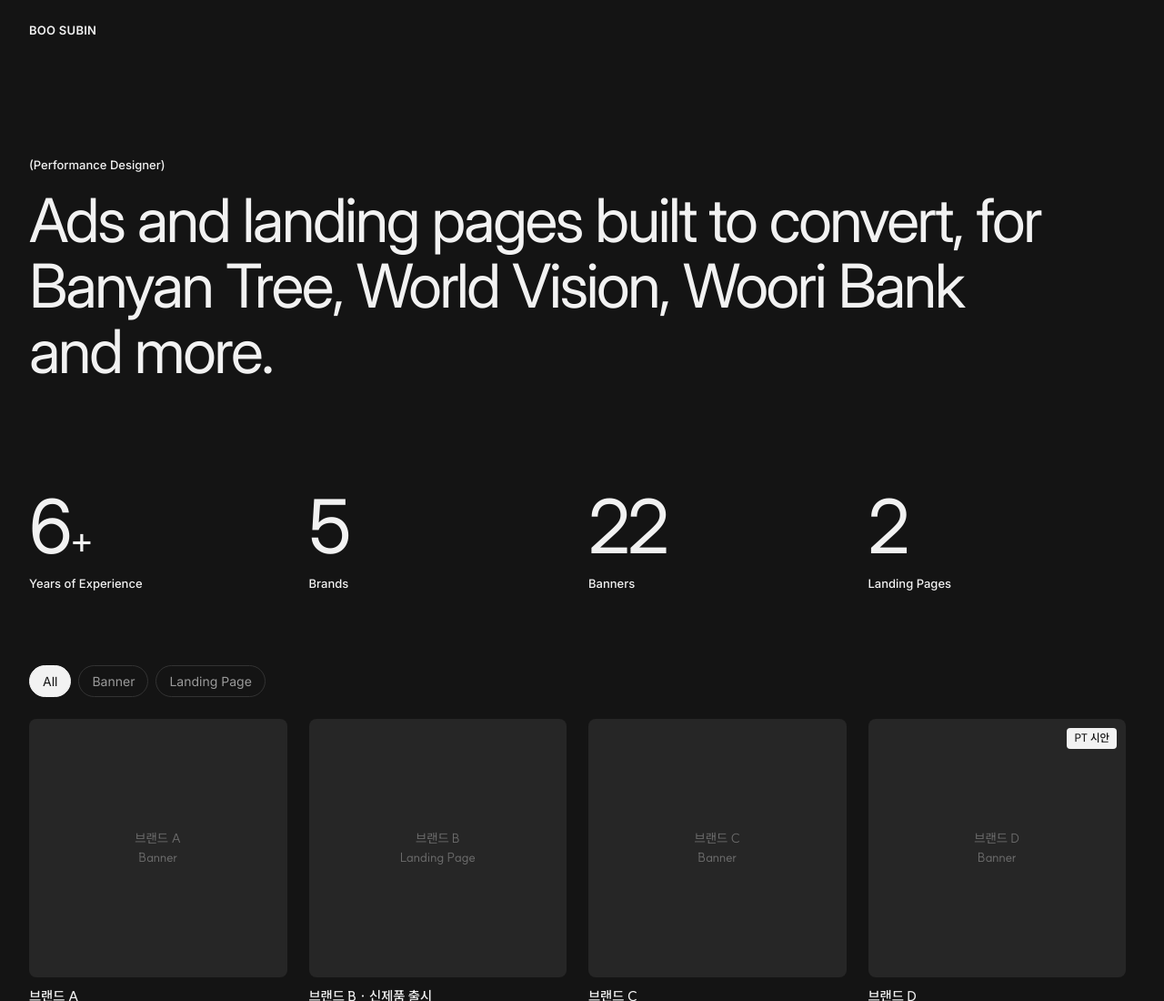
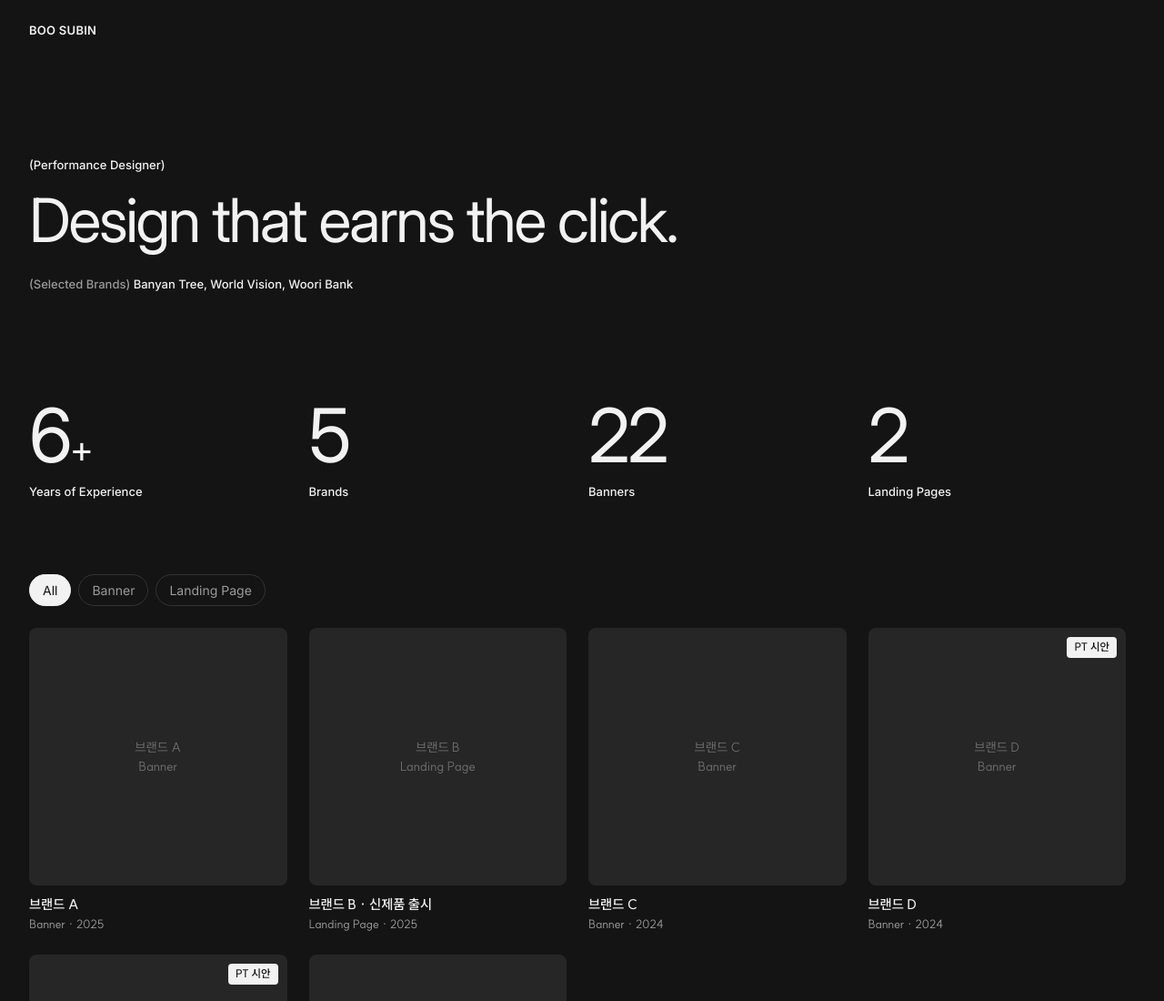
Before and after one commit to BooSubin/boosubin.github.io, a plain HTML site: page index.html in a window 1280 px wide. Shown: the top 1100 px of the page at 91% size. Drawn offline with Linux system fonts and the light colour scheme.

Commit message:
큰 문장을 'Design that earns the click.'으로 변경, 브랜드는 라벨 크기로 내림
Co-Authored-By: Claude Opus 5.5 <noreply@anthropic.com>
Claude-Session: https://claude.ai/code/session_01Gpd5Z6PjAkLEuUtx3h4xAu

```diff
--- a/css/style.css
+++ b/css/style.css
@@ -176,6 +176,17 @@ img {
   font-weight: var(--display-weight);
   letter-spacing: var(--display-tracking);
   line-height: 1.08;
+}
+
+/* 대표 브랜드 (라벨 크기로 작게) */
+.hero__brands {
+  margin: 24px 0 0;
+  font-size: var(--label-size);
+  font-weight: 500;
+}
+
+.hero__brands-label {
+  color: var(--color-text-sub);
 }
 
 /* 숫자 줄 */
--- a/index.html
+++ b/index.html
@@ -16,7 +16,8 @@
     <h1 class="site-name">BOO SUBIN</h1>
     <div class="hero">
       <span class="hero__label">(Performance Designer)</span>
-      <p class="hero__text">Ads and landing pages built to convert, for Banyan Tree, World Vision, Woori Bank and more.</p>
+      <p class="hero__text">Design that earns the click.</p>
+      <p class="hero__brands"><span class="hero__brands-label">(Selected Brands)</span> Banyan Tree, World Vision, Woori Bank</p>
     </div>
     <!-- 숫자 줄: js/gallery.js가 작업 목록을 세어서 채운다 -->
     <ul class="stats" data-stats></ul>
```
